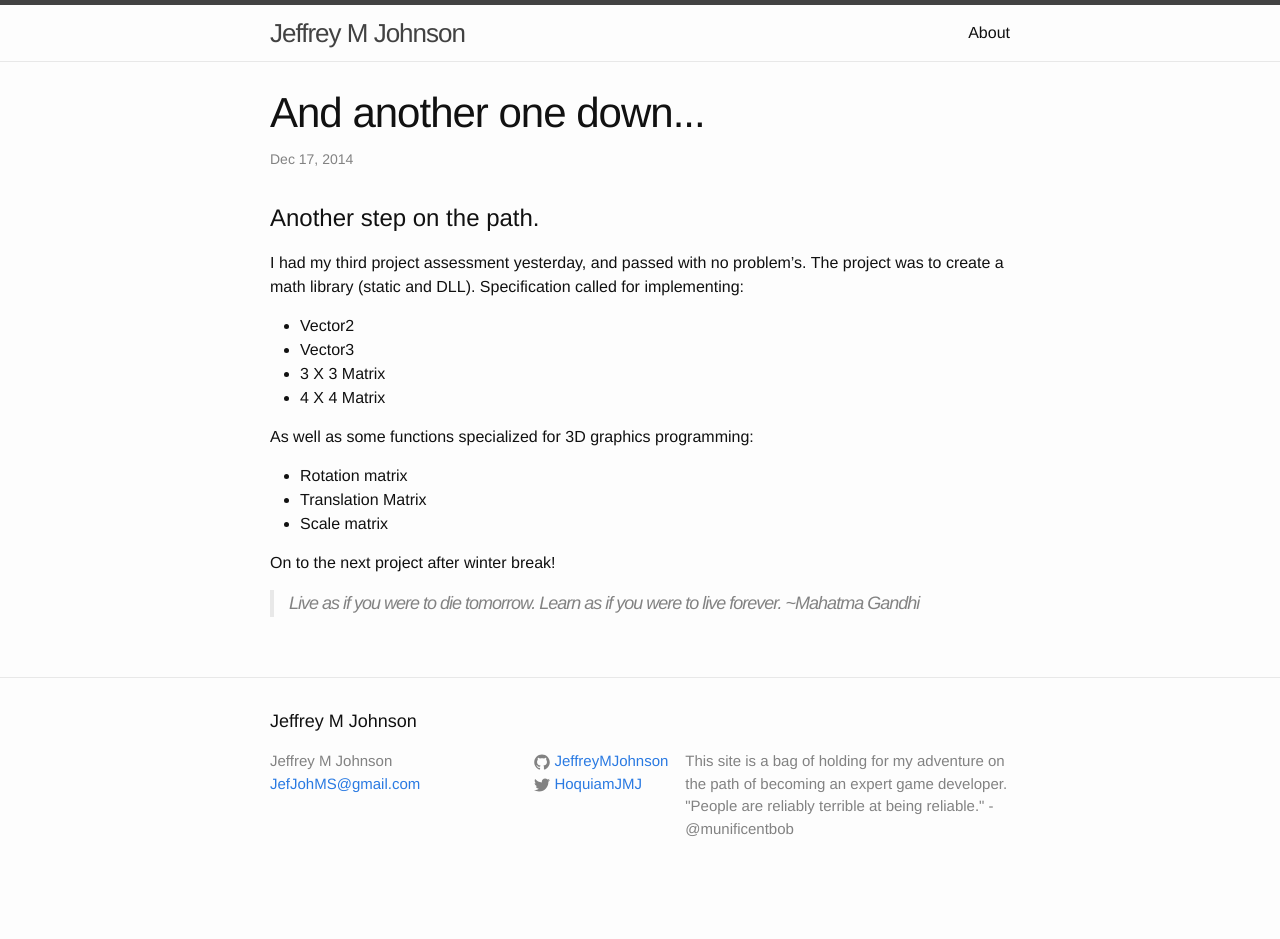
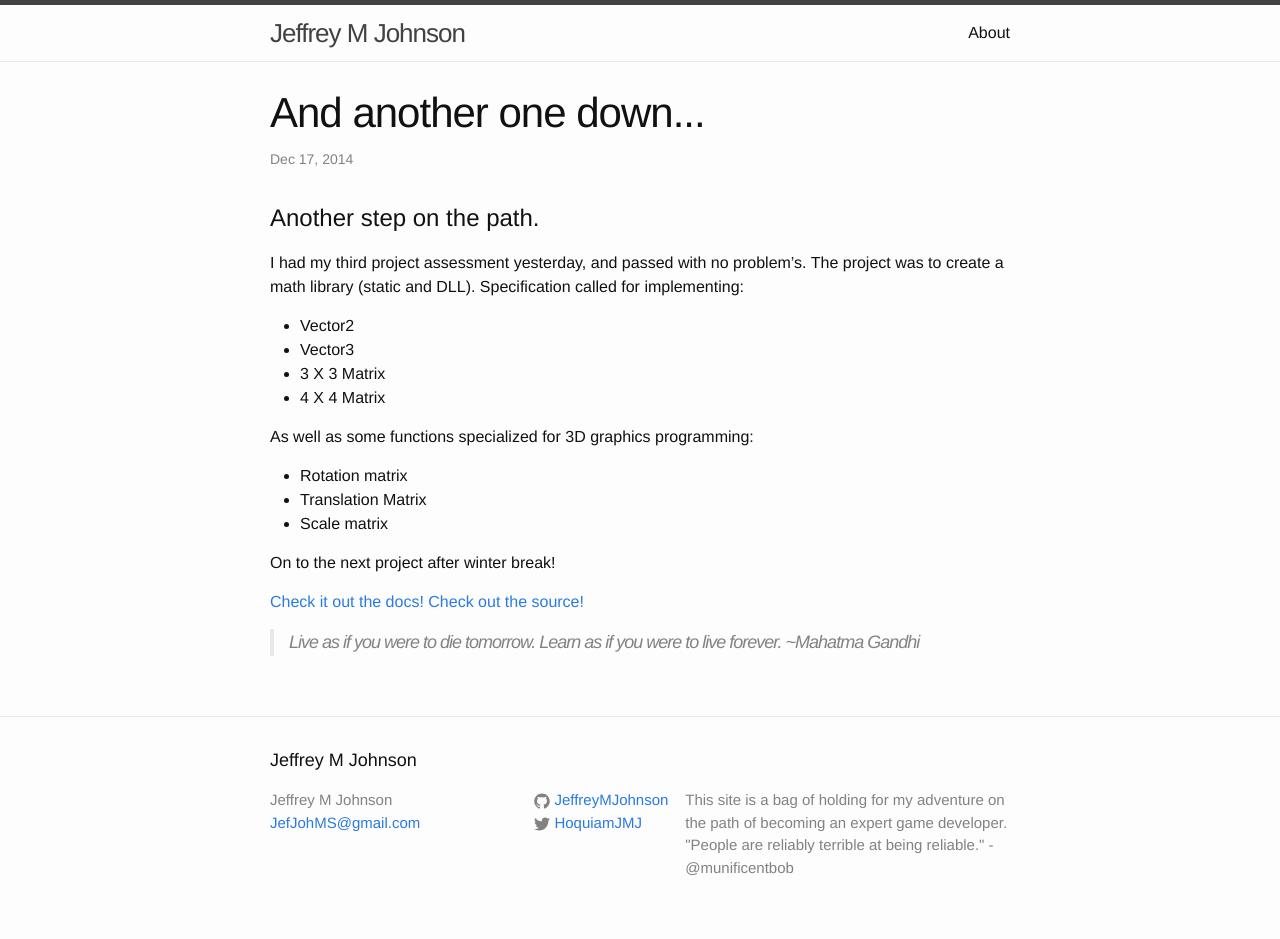
Before and after one commit to JeffreyMJohnson/JeffreyMJohnson.github.io, a Jekyll site: the page built from _posts/2014-12-17-another-one-down.markdown, in a window 1280 px wide. Built offline with Jekyll 4.4.1, drawn with Linux system fonts in a browser that asks for light colours; before the commit the page ends 900 px from its top, so only the background shows below that.

Commit message:
entry updates

```diff
--- a/_posts/2014-12-17-another-one-down.markdown
+++ b/_posts/2014-12-17-another-one-down.markdown
@@ -23,6 +23,9 @@ As well as some functions specialized for 3D graphics programming:
 
 On to the next project after winter break!
 
+[Check it out the docs!](http://jeffreymjohnson.github.io/JMath/)
+[Check out the source!](https://github.com/JeffreyMJohnson/JMath)
+
 
 > Live as if you were to die tomorrow. Learn as if you were to live forever.
 > ~Mahatma Gandhi
```
